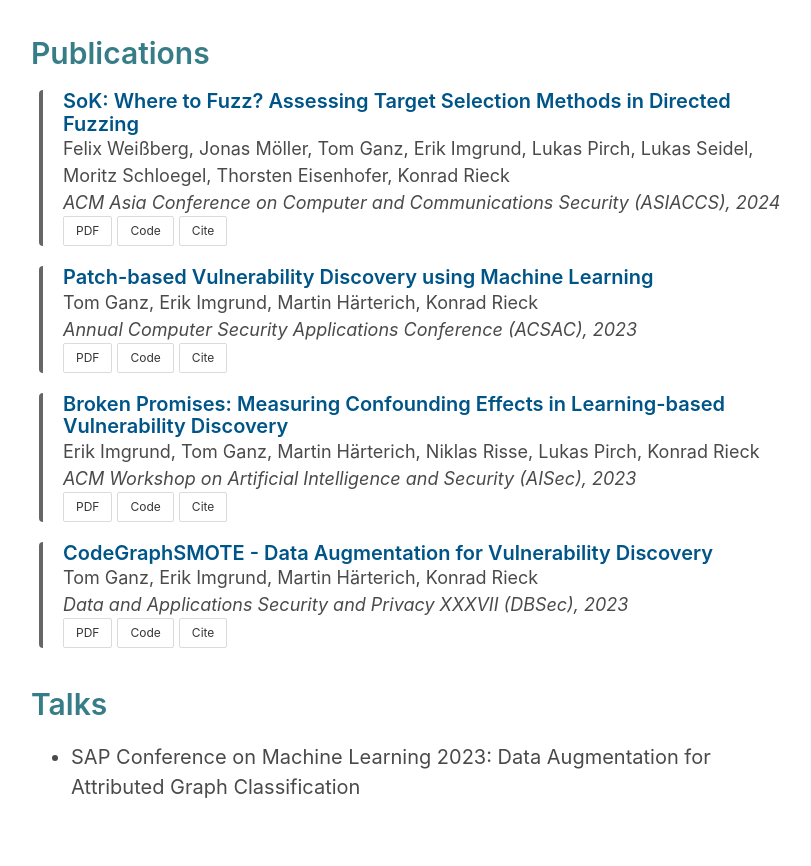
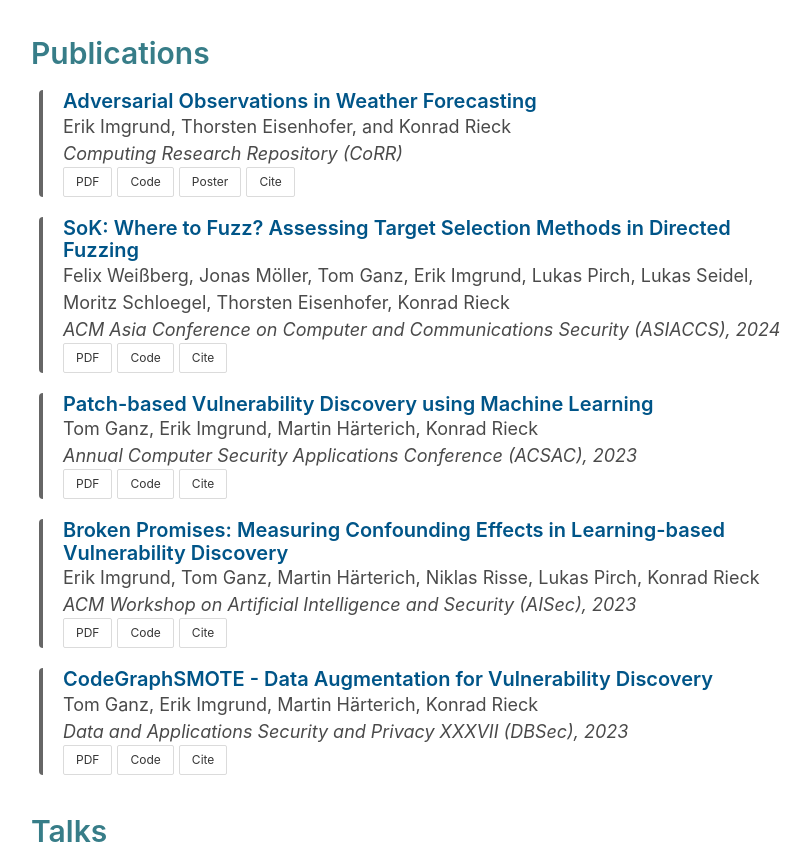
Before and after one commit to imkgerC/imkgerC.github.io, a plain HTML site: page index.html in a window 1280 px wide. Shown: the part 1135-2001 px from the top of the page, without its empty margins (225-1036 px from the left). Drawn offline with nearby package versions, Linux system fonts and the light colour scheme.

Commit message:
add adversarial observations arxiv paper

```diff
--- a/index.html
+++ b/index.html
@@ -151,6 +151,35 @@
                     </ul>
 
                     <h3 id="publications">Publications</h3>
+                    <div class="card">
+                        <div class="title">
+                            <a href="https://arxiv.org/abs/2504.15942">Adversarial Observations in Weather Forecasting</a>
+                        </div>
+                        <div class="other">
+                            Erik Imgrund, Thorsten Eisenhofer, and Konrad Rieck
+                        </div>
+                        <div class="other is-italic">
+                            Computing Research Repository (CoRR)
+                        </div>
+                        <div class="other">
+                            <a href="https://arxiv.org/pdf/2504.15942" class="button is-small">
+                                PDF
+                            </a>
+                            <a href="https://github.com/mlsec-group/adversarial-observations" class="button is-small">
+                                Code
+                            </a>
+                            <a href="data/imgrund-25-adversarial-observations-poster.pdf" class="button is-small">
+                                Poster
+                            </a>
+                            <a onclick="copyToClipboard(this, `@article{imgrund2025adversarial,
+                                title={Adversarial Observations in Weather Forecasting},
+                                author={Imgrund, Erik and Eisenhofer, Thorsten and Rieck, Konrad},
+                                journal={Computing Research Repository (CoRR)},
+                                year={2025}
+                              }
+                              `)" class="button is-small">Cite</a>
+                        </div>
+                    </div>
                     <div class="card">
                         <div class="title">
                             <a href="https://dl.acm.org/doi/10.1145/3634737.3661141">SoK: Where to Fuzz? Assessing Target Selection Methods in Directed Fuzzing</a>
```
Also changed, not shown: 1 other file.
